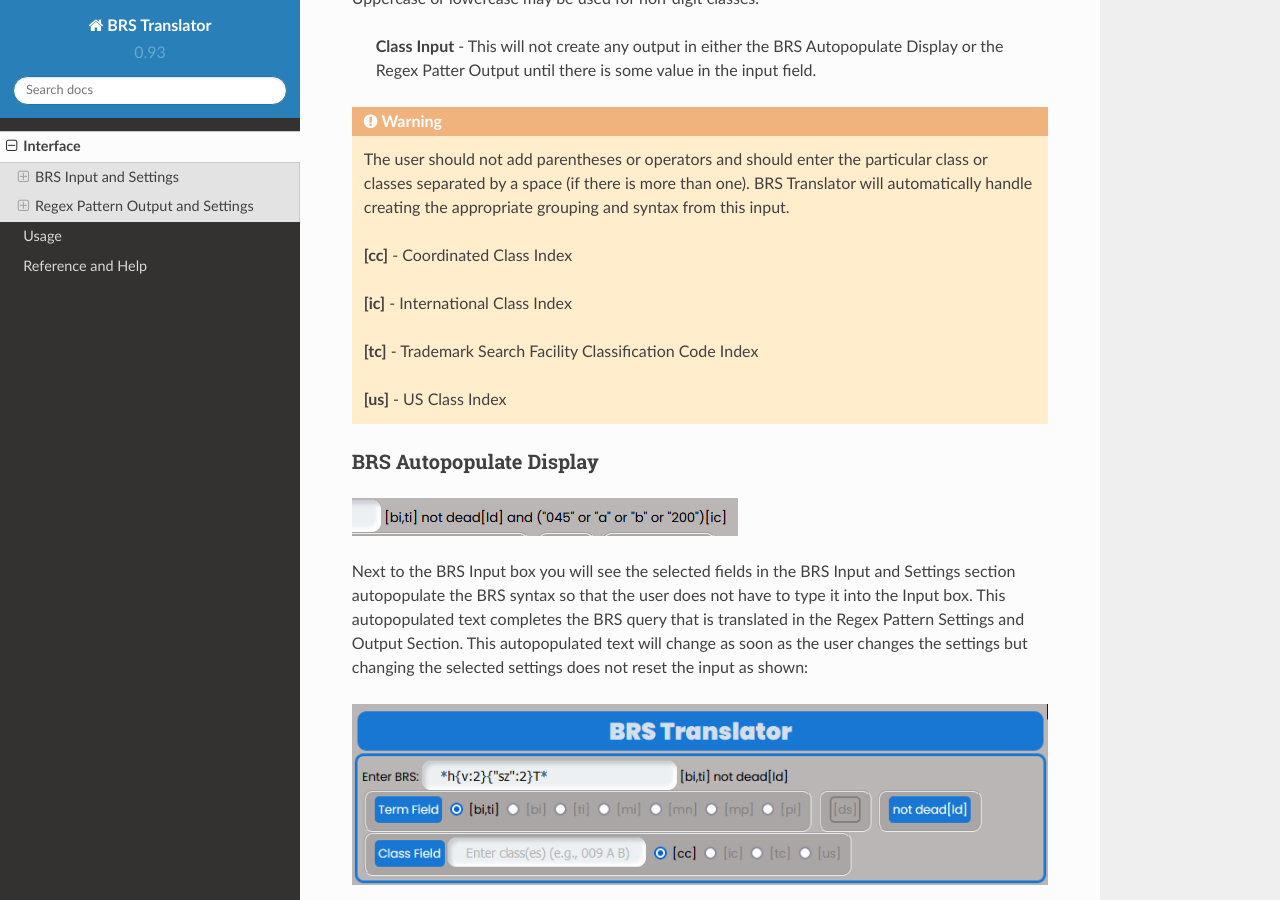
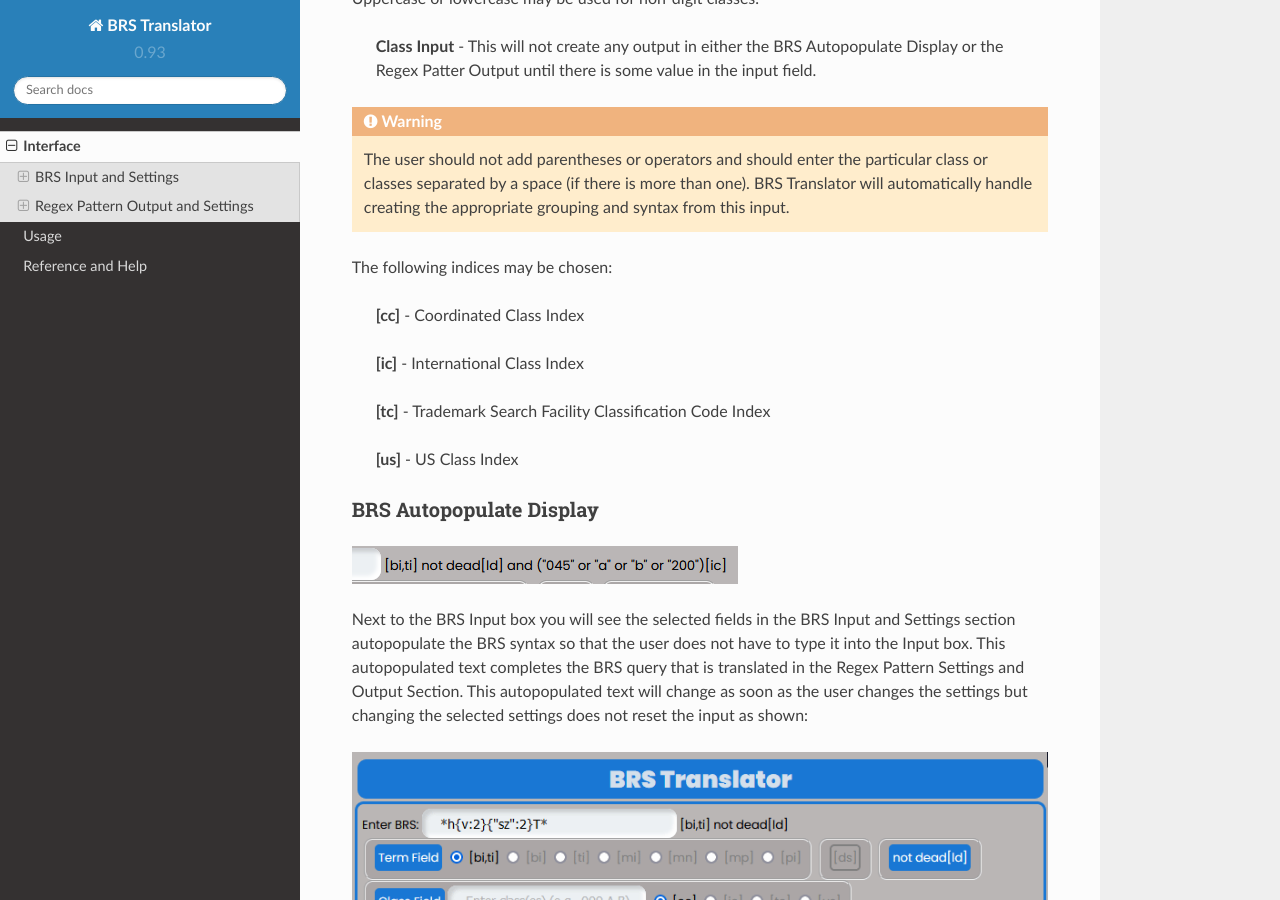
Before and after one commit to Ayjent/BRS-Translator, a Sphinx documentation site: the page built from docs/source/interface.rst, in a window 1280 px wide and 900 px high, scrolled down 3791 px. Built offline with Sphinx 7.4.7 and the Read the Docs theme 2.0.0, drawn with Linux system fonts in a browser that asks for light colours.

Commit message:
Update interface.rst

```diff
--- a/docs/source/interface.rst
+++ b/docs/source/interface.rst
@@ -83,6 +83,8 @@
 .. warning::
  The user should not add parentheses or operators and should enter the particular class or classes separated by a space (if there is more than one).  BRS Translator will automatically handle creating the appropriate grouping and syntax from this input.
 
+The following indices may be chosen:
+
  **[cc]** - Coordinated Class Index
 
  **[ic]** - International Class Index
```
